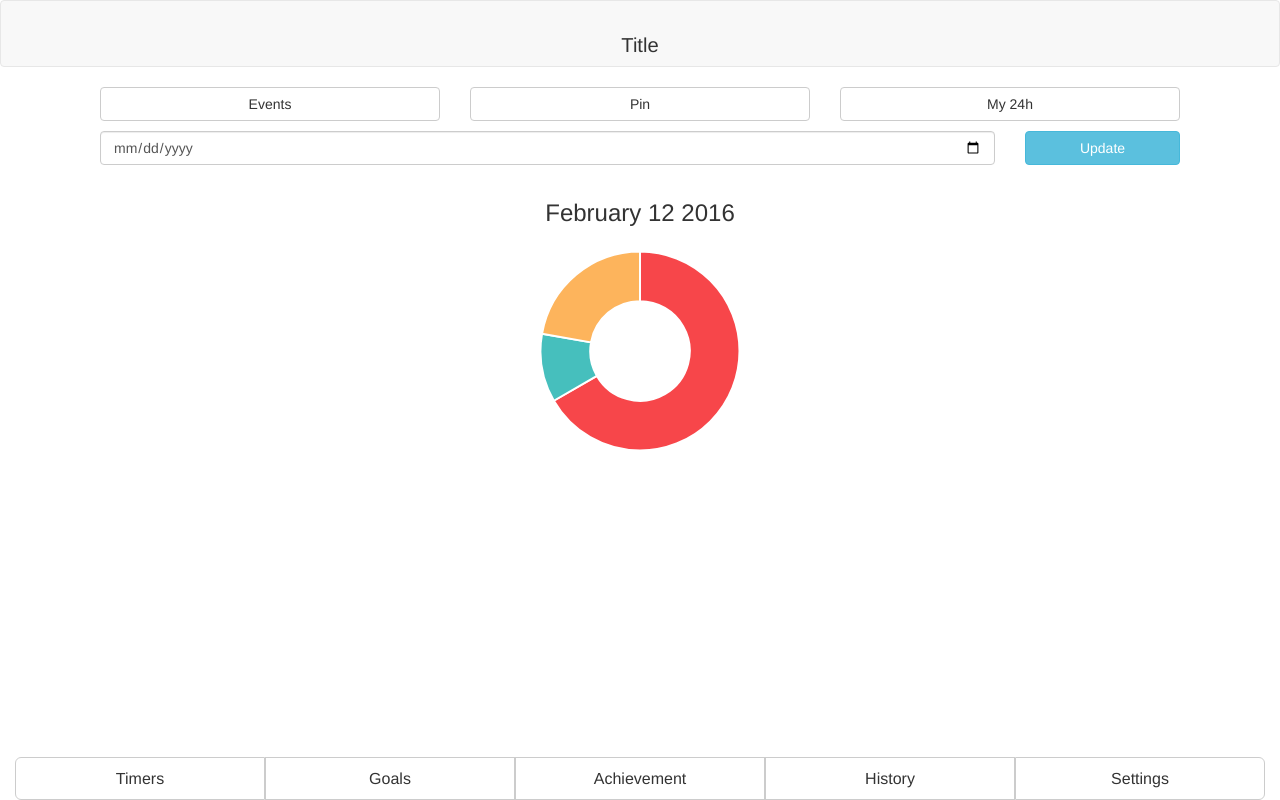
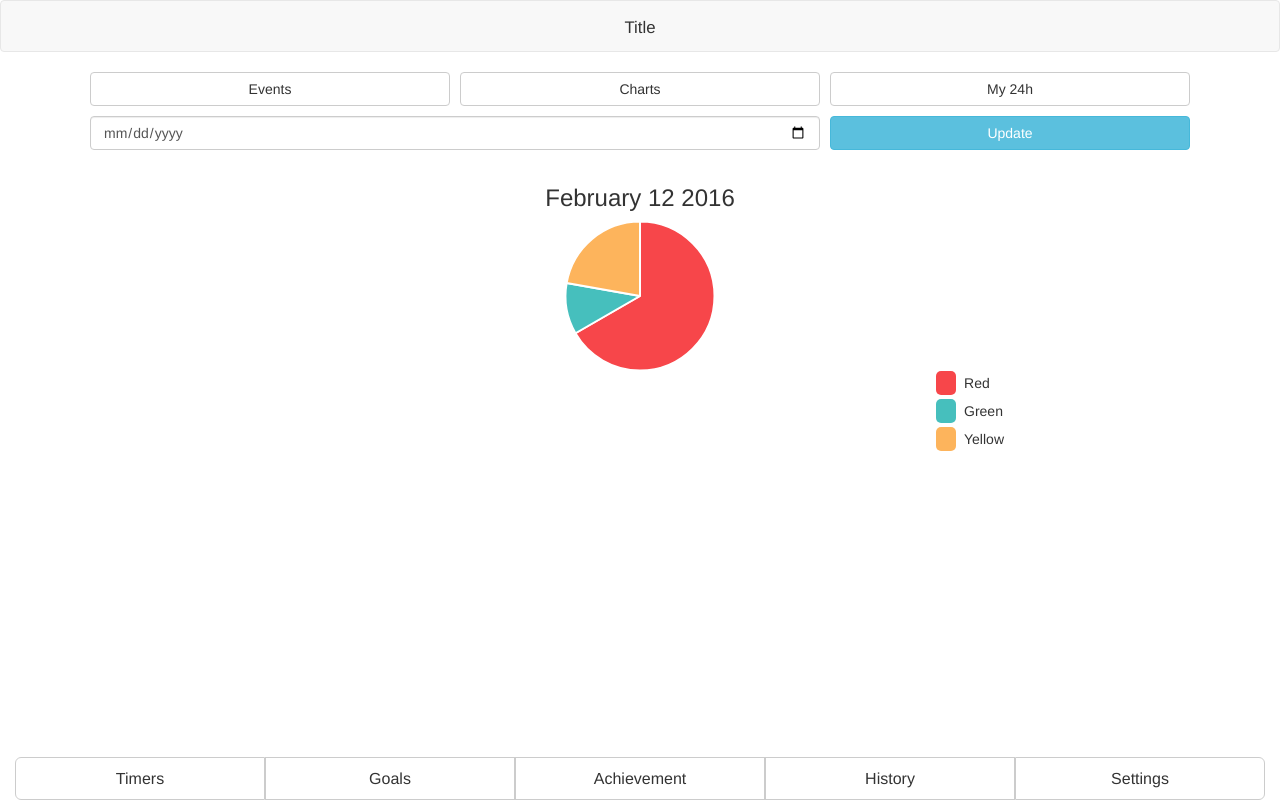
Before and after one commit to MartinGao/GoTimer, a website: page public/History/charts.html in a window 1280 px wide. Drawn offline with nearby package versions, Linux system fonts and the light colour scheme; files that its build step writes are made by us from their sources; files whose address does not match are found by name.

Commit message:
Add Pin Chart

```diff
--- a/public/History/charts.html
+++ b/public/History/charts.html
@@ -26,7 +26,19 @@
     {% include "History/datePicker.html" %}
 
     <div class="col-xs-12">
-      <canvas class="middle" id="myChart" width="200" height="200"></canvas>
+
+      <canvas class="middle" id="myChart" max-width="100%" max-height="100%"></canvas>
+
+    </div>
+
+    <div class="col-xs-8 col-xs-offset-2">
+
+      <div class="middle" id="legend">
+      </div>
+
+
+    </div>
+
     </div>
   </div>
 
@@ -45,30 +57,8 @@ var $scope = Bind({
   }
 )
 
-var data = [
-    {
-        value: 300,
-        color:"#F7464A",
-        highlight: "#FF5A5E",
-        label: "Red"
-    },
-    {
-        value: 50,
-        color: "#46BFBD",
-        highlight: "#5AD3D1",
-        label: "Green"
-    },
-    {
-        value: 100,
-        color: "#FDB45C",
-        highlight: "#FFC870",
-        label: "Yellow"
-    }
-]
-
-var ctx = $("#myChart").get(0).getContext("2d");
-var myDoughnutChart = new Chart(ctx).Doughnut(data);
-
 </script>
 
+<script src="/src/js/history.chart.js"></script>
+
 </html>
--- a/public/History/datePicker.html
+++ b/public/History/datePicker.html
@@ -3,13 +3,13 @@
 
 
 <div class="col-xs-12">
-  <div class="col-xs-10">
+  <div class="col-xs-8 small-padding">
     <div class="form-group">
       <input type="date" class="form-control" id="selectedDayStringTextField" placeholder="Date">
     </div>
   </div>
 
-  <div class="col-xs-2">
+  <div class="col-xs-4 small-padding">
 
     <div class="form-group">
         <a type="button" id="addSeg" href="my24h" class="small-padding col-xs-12 btn btn-info">Update</a>
--- a/public/History/seg.html
+++ b/public/History/seg.html
@@ -1,17 +1,16 @@
 <div class="col-xs-12" style="margin-bottom: 10px;">
 
 
-
   <div class="col-xs-4 small-padding">
-    <a type="button" id="listsSeg" href="events" class="small-padding col-xs-12 btn btn-default">Events</a>
+    <a type="button" id="listsSeg" href="list" class="no-padding col-xs-12 btn btn-default">Events</a>
   </div>
 
   <div class="col-xs-4 small-padding">
-    <a type="button" id="chartsSeg" href="charts" class="small-padding col-xs-12 btn btn-default">Pin</a>
+    <a type="button" id="chartsSeg" href="charts" class="no-padding col-xs-12 btn btn-default">Charts</a>
   </div>
 
   <div class="col-xs-4 small-padding">
-    <a type="button" id="my24hSeg" href="my24h" class="small-padding col-xs-12 btn btn-default">My 24h</a>
+    <a type="button" id="my24hSeg" href="my24h" class="no-padding col-xs-12 btn btn-default">My 24h</a>
   </div>
 
 </div>
--- a/public/navBar.html
+++ b/public/navBar.html
@@ -7,7 +7,7 @@
     </div>
 
     <div class="col-xs-4 navbar-title middle">
-      <p class="middle">Title</p>
+      <p class="nav-middle">Title</p>
     </div>
 
     <div class="col-xs-4">
@@ -19,7 +19,7 @@
 
 <style>
 
-.middle {
+.nav-middle {
   margin-top: 15px;
   font-size: 120%
 }
--- a/public/tabBar.html
+++ b/public/tabBar.html
@@ -1,4 +1,4 @@
-<div id="footer-wrapper">
+<div id="footer-wrapper" style="margin-top:100px">
 	<div class="footer navbar-fixed-bottom">
 		<div class="container-fluid">
 			<div class="btn-group btn-group-justified" role="group" aria-label="...">
--- a/src/css/global.css
+++ b/src/css/global.css
@@ -1,11 +1,11 @@
 .small-padding{
-  padding-left: 5px;
-  padding-right: 5px;
+  padding-left: 5px !important;
+  padding-right: 5px !important;
 }
 
 .no-padding{
-  padding-left: 0px;
-  padding-right: 0px;
+  padding-left: 0px !important;
+  padding-right: 0px !important;
 }
 
 
@@ -14,3 +14,36 @@
   margin-right: auto;
   display: block
 }
+
+.doughnut-legend {
+  list-style: none;
+  position: absolute;
+  right: 8px;
+  top: 0;
+}
+.doughnut-legend li {
+  display: block;
+  padding-left: 30px;
+  position: relative;
+  margin-bottom: 4px;
+  border-radius: 5px;
+  padding: 2px 8px 2px 28px;
+  font-size: 14px;
+  cursor: default;
+  -webkit-transition: background-color 200ms ease-in-out;
+  -moz-transition: background-color 200ms ease-in-out;
+  -o-transition: background-color 200ms ease-in-out;
+  transition: background-color 200ms ease-in-out;
+}
+.doughnut-legend li:hover {
+  background-color: #fafafa;
+}
+.doughnut-legend li span {
+  display: block;
+  position: absolute;
+  left: 0;
+  top: 0;
+  width: 20px;
+  height: 100%;
+  border-radius: 5px;
+}
--- /dev/null
+++ b/src/js/history.chart.js
@@ -0,0 +1,51 @@
+var datasets = [
+    {
+        value: 300,
+        color:"#F7464A",
+        highlight: "#FF5A5E",
+        label: "Red"
+    },
+    {
+        value: 50,
+        color: "#46BFBD",
+        highlight: "#5AD3D1",
+        label: "Green"
+    },
+    {
+        value: 100,
+        color: "#FDB45C",
+        highlight: "#FFC870",
+        label: "Yellow"
+    }
+]
+
+var ctx = $("#myChart").get(0).getContext("2d");
+var myDoughnutChart = new Chart(ctx).Doughnut(datasets,{
+  segmentShowStroke : true,
+
+  //String - The colour of each segment stroke
+  segmentStrokeColor : "#fff",
+
+  //Number - The width of each segment stroke
+  segmentStrokeWidth : 2,
+
+  //Number - The percentage of the chart that we cut out of the middle
+  percentageInnerCutout : 0, // This is 0 for Pie charts
+
+  //Number - Amount of animation steps
+  animationSteps : 100,
+
+  //String - Animation easing effect
+  animationEasing : "easeOutBounce",
+
+  //Boolean - Whether we animate the rotation of the Doughnut
+  animateRotate : true,
+
+  //Boolean - Whether we animate scaling the Doughnut from the centre
+  animateScale : true,
+
+  legendTemplate : "<ul class=\"<%=name.toLowerCase()%>-legend middle\"><% for (var i=0; i<segments.length; i++){%><li><span style=\"background-color:<%=segments[i].fillColor%>\"></span><%if(segments[i].label){%><%=segments[i].label%><%}%></li><%}%></ul>"
+});
+
+console.log(myDoughnutChart.generateLegend());
+$('#legend').html(myDoughnutChart.generateLegend());
```
